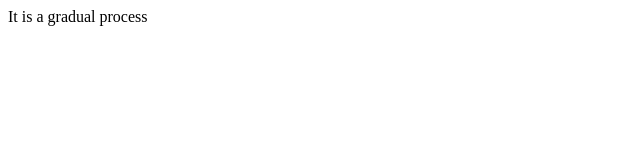
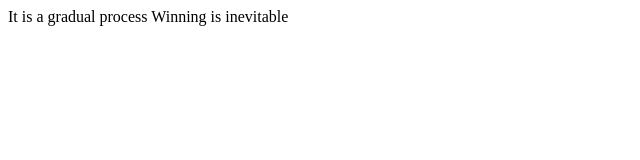
Before and after one commit to eme-lie/hello-world, a plain HTML site: page style.html in a window 1280 px wide. Shown: the whole page, without its empty margins (0-640 px from the left). Drawn offline with Linux system fonts and the light colour scheme.

Commit message:
making more sense

```diff
--- a/style.html
+++ b/style.html
@@ -6,6 +6,6 @@
     <title>Document</title>
   </head>
   <body>
-    It is a gradual process
+    It is a gradual process Winning is inevitable
   </body>
 </html>
```
